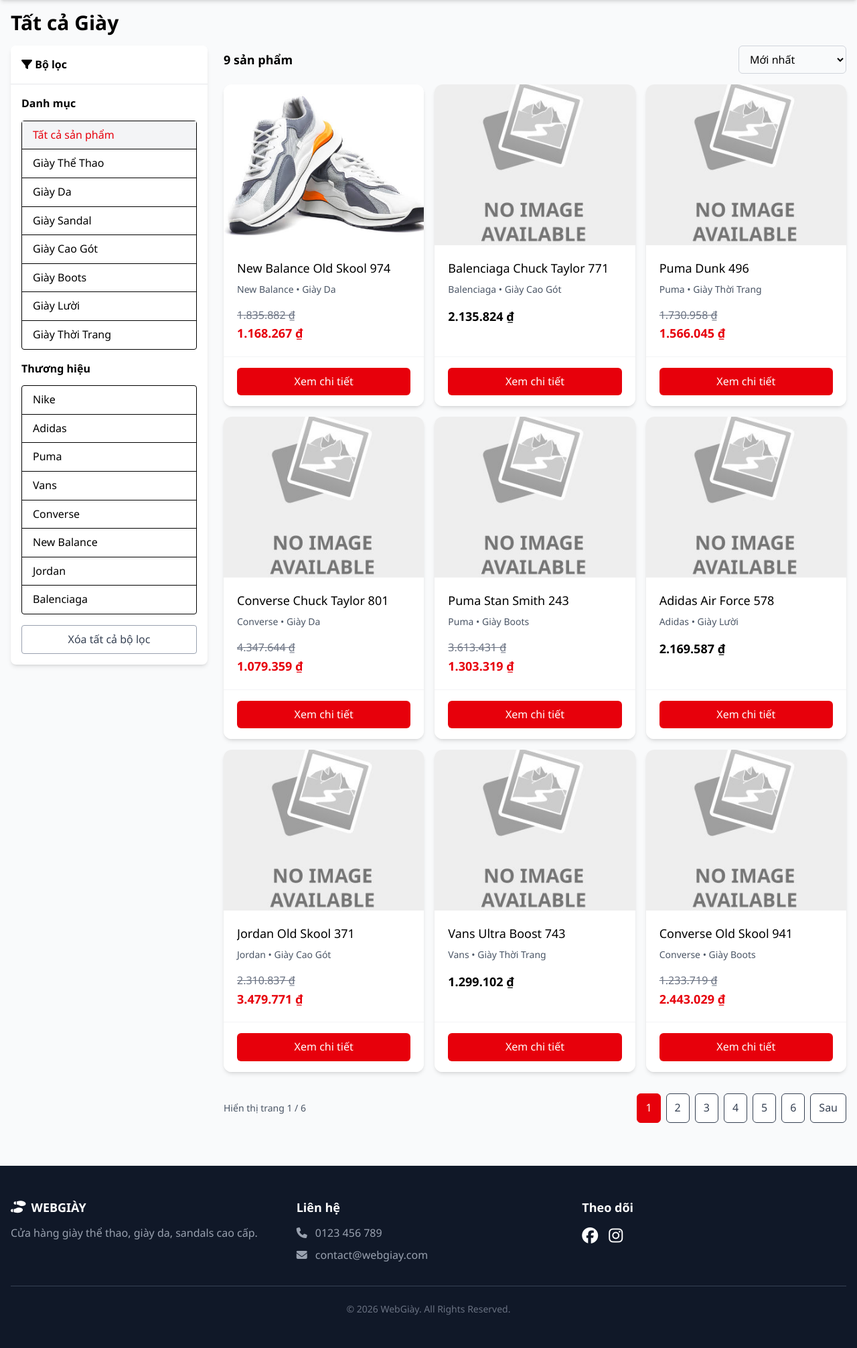
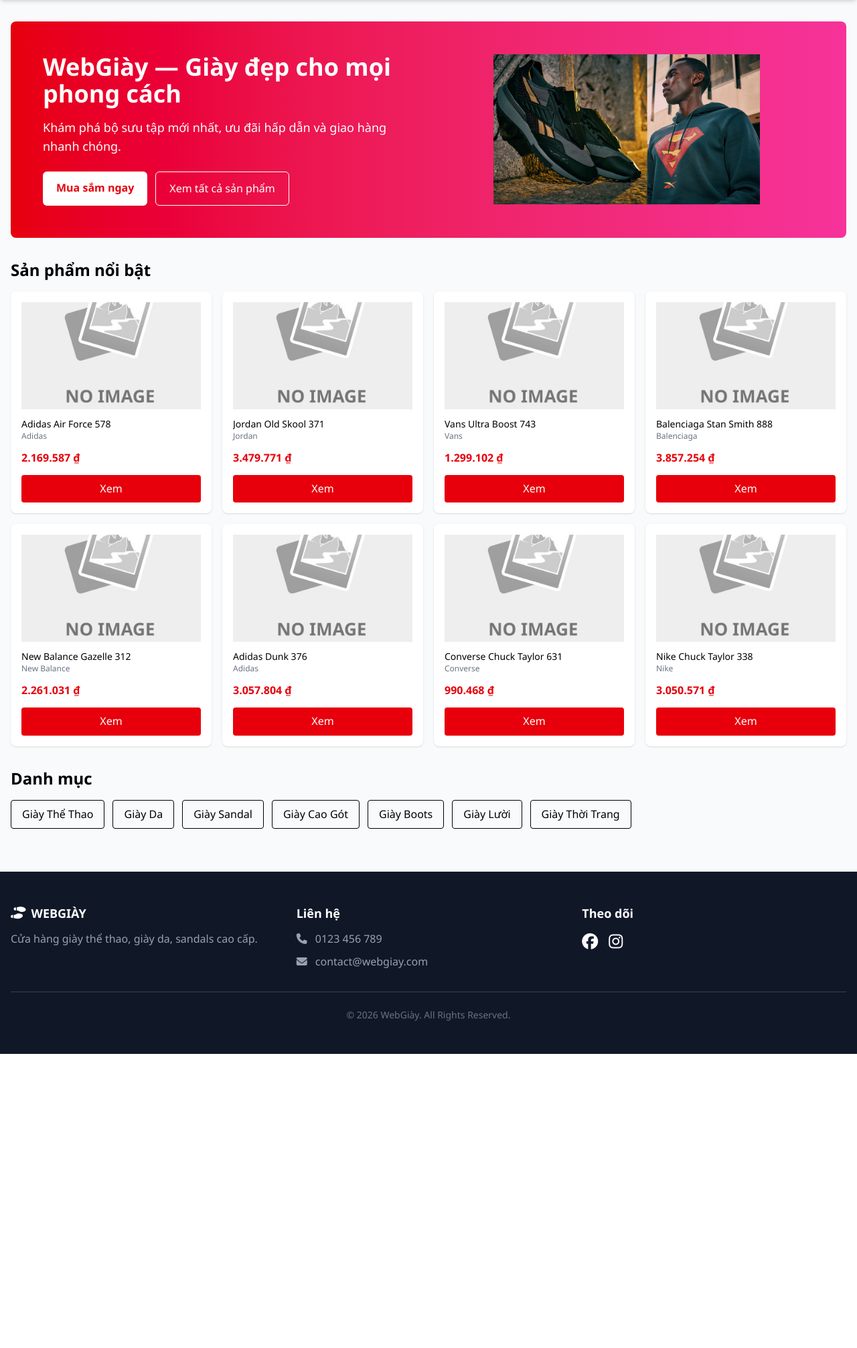
Before and after one commit to rindev0901/webgiay, a Django app: page / in a window 1280 px wide. Shown: the part 78-2090 px from the top of the page at 67% size. After the commit the page ends 1651 px from the top, so only its background shows below. Run offline with Django 5.2, Linux system fonts and the light colour scheme; data comes from the database, SQL or seed files in the repository; data that the repository does not hold is empty; some libraries are stand-ins or nearby versions.

Commit message:
Add homepage template with featured products and categories sections

```diff
--- a/apps/products/views.py
+++ b/apps/products/views.py
@@ -67,6 +67,24 @@ def product_list(request: HttpRequest):
     return render(request, 'product_list.html', context)
 
 
+def landing(request: HttpRequest):
+    """Landing page with featured products"""
+    featured = Product.objects.filter(is_active=True, featured=True)
+    # Prefetch primary images for featured display
+    featured = featured.select_related('brand', 'category').prefetch_related(
+        Prefetch('images', queryset=ProductImage.objects.filter(is_primary=True))
+    )[:8]
+
+    categories = Category.objects.filter(is_active=True)
+
+    context = {
+        'featured': featured,
+        'categories': categories,
+        'title': 'WebGiày - Trang chủ'
+    }
+    return render(request, 'index.html', context)
+
+
 def category_detail(request, slug):
     """Xem theo danh mục + chỉ hiển thị thương hiệu có trong danh mục đó"""
     category = get_object_or_404(Category, slug=slug, is_active=True)
--- a/config/urls.py
+++ b/config/urls.py
@@ -1,6 +1,7 @@
 from django.contrib import admin
 from django.urls import path, include
 from django.shortcuts import redirect
+from apps.products import views as product_views
 from django.conf.urls.static import static
 from django.conf import settings
 
@@ -8,7 +9,8 @@ urlpatterns = [
     path('admin/', admin.site.urls),
     path("cart/", include(("apps.cart.urls", "cart"), namespace="cart")),
     path("accounts/", include(("apps.accounts.urls", "accounts"), namespace="accounts")),
-    path('', include('apps.products.urls')),
+    path('', product_views.landing, name='landing'),
+    path('products/', include('apps.products.urls')),
 
 ]
 urlpatterns += static(settings.MEDIA_URL, document_root=settings.MEDIA_ROOT)
--- a/static/css/output.css
+++ b/static/css/output.css
@@ -11,6 +11,7 @@
     --color-red-600: oklch(57.7% 0.245 27.325);
     --color-red-700: oklch(50.5% 0.213 27.518);
     --color-green-600: oklch(62.7% 0.194 149.214);
+    --color-pink-500: oklch(65.6% 0.241 354.308);
     --color-gray-50: oklch(98.5% 0.002 247.839);
     --color-gray-100: oklch(96.7% 0.003 264.542);
     --color-gray-200: oklch(92.8% 0.006 264.531);
@@ -36,9 +37,12 @@
     --text-2xl--line-height: calc(2 / 1.5);
     --text-3xl: 1.875rem;
     --text-3xl--line-height: calc(2.25 / 1.875);
+    --text-4xl: 2.25rem;
+    --text-4xl--line-height: calc(2.5 / 2.25);
     --font-weight-medium: 500;
     --font-weight-semibold: 600;
     --font-weight-bold: 700;
+    --font-weight-extrabold: 800;
     --radius-md: 0.375rem;
     --radius-lg: 0.5rem;
     --radius-xl: 0.75rem;
@@ -248,6 +252,9 @@
   .mt-2 {
     margin-top: calc(var(--spacing) * 2);
   }
+  .mt-3 {
+    margin-top: calc(var(--spacing) * 3);
+  }
   .mt-4 {
     margin-top: calc(var(--spacing) * 4);
   }
@@ -317,9 +324,6 @@
   .inline-flex {
     display: inline-flex;
   }
-  .table {
-    display: table;
-  }
   .h-6 {
     height: calc(var(--spacing) * 6);
   }
@@ -329,11 +333,17 @@
   .h-20 {
     height: calc(var(--spacing) * 20);
   }
+  .h-40 {
+    height: calc(var(--spacing) * 40);
+  }
   .h-60 {
     height: calc(var(--spacing) * 60);
   }
   .h-full {
     height: 100%;
+  }
+  .max-h-56 {
+    max-height: calc(var(--spacing) * 56);
   }
   .max-h-130 {
     max-height: calc(var(--spacing) * 130);
@@ -377,14 +387,8 @@
   .flex-none {
     flex: none;
   }
-  .border-collapse {
-    border-collapse: collapse;
-  }
   .cursor-pointer {
     cursor: pointer;
-  }
-  .resize {
-    resize: both;
   }
   .grid-cols-1 {
     grid-template-columns: repeat(1, minmax(0, 1fr));
@@ -520,6 +524,18 @@
   .bg-white {
     background-color: var(--color-white);
   }
+  .bg-gradient-to-r {
+    --tw-gradient-position: to right in oklab;
+    background-image: linear-gradient(var(--tw-gradient-stops));
+  }
+  .from-red-600 {
+    --tw-gradient-from: var(--color-red-600);
+    --tw-gradient-stops: var(--tw-gradient-via-stops, var(--tw-gradient-position), var(--tw-gradient-from) var(--tw-gradient-from-position), var(--tw-gradient-to) var(--tw-gradient-to-position));
+  }
+  .to-pink-500 {
+    --tw-gradient-to: var(--color-pink-500);
+    --tw-gradient-stops: var(--tw-gradient-via-stops, var(--tw-gradient-position), var(--tw-gradient-from) var(--tw-gradient-from-position), var(--tw-gradient-to) var(--tw-gradient-to-position));
+  }
   .object-contain {
     object-fit: contain;
   }
@@ -534,6 +550,9 @@
   }
   .p-6 {
     padding: calc(var(--spacing) * 6);
+  }
+  .p-12 {
+    padding: calc(var(--spacing) * 12);
   }
   .px-2 {
     padding-inline: calc(var(--spacing) * 2);
@@ -588,6 +607,10 @@
     font-size: var(--text-3xl);
     line-height: var(--tw-leading, var(--text-3xl--line-height));
   }
+  .text-4xl {
+    font-size: var(--text-4xl);
+    line-height: var(--tw-leading, var(--text-4xl--line-height));
+  }
   .text-lg {
     font-size: var(--text-lg);
     line-height: var(--tw-leading, var(--text-lg--line-height));
@@ -603,6 +626,10 @@
   .font-bold {
     --tw-font-weight: var(--font-weight-bold);
     font-weight: var(--font-weight-bold);
+  }
+  .font-extrabold {
+    --tw-font-weight: var(--font-weight-extrabold);
+    font-weight: var(--font-weight-extrabold);
   }
   .font-medium {
     --tw-font-weight: var(--font-weight-medium);
@@ -636,9 +663,6 @@
   .line-through {
     text-decoration-line: line-through;
   }
-  .underline {
-    text-decoration-line: underline;
-  }
   .shadow {
     --tw-shadow: 0 1px 3px 0 var(--tw-shadow-color, rgb(0 0 0 / 0.1)), 0 1px 2px -1px var(--tw-shadow-color, rgb(0 0 0 / 0.1));
     box-shadow: var(--tw-inset-shadow), var(--tw-inset-ring-shadow), var(--tw-ring-offset-shadow), var(--tw-ring-shadow), var(--tw-shadow);
@@ -650,10 +674,6 @@
   .shadow-md {
     --tw-shadow: 0 4px 6px -1px var(--tw-shadow-color, rgb(0 0 0 / 0.1)), 0 2px 4px -2px var(--tw-shadow-color, rgb(0 0 0 / 0.1));
     box-shadow: var(--tw-inset-shadow), var(--tw-inset-ring-shadow), var(--tw-ring-offset-shadow), var(--tw-ring-shadow), var(--tw-shadow);
-  }
-  .outline {
-    outline-style: var(--tw-outline-style);
-    outline-width: 1px;
   }
   .filter {
     filter: var(--tw-blur,) var(--tw-brightness,) var(--tw-contrast,) var(--tw-grayscale,) var(--tw-hue-rotate,) var(--tw-invert,) var(--tw-saturate,) var(--tw-sepia,) var(--tw-drop-shadow,);
@@ -802,6 +822,11 @@
       outline-style: none;
     }
   }
+  .sm\:grid-cols-2 {
+    @media (width >= 40rem) {
+      grid-template-columns: repeat(2, minmax(0, 1fr));
+    }
+  }
   .sm\:flex-row {
     @media (width >= 40rem) {
       flex-direction: row;
@@ -852,6 +877,11 @@
       grid-template-columns: repeat(4, minmax(0, 1fr));
     }
   }
+  .lg\:flex-row {
+    @media (width >= 64rem) {
+      flex-direction: row;
+    }
+  }
 }
 @property --tw-space-y-reverse {
   syntax: "*";
@@ -862,6 +892,48 @@
   syntax: "*";
   inherits: false;
   initial-value: solid;
+}
+@property --tw-gradient-position {
+  syntax: "*";
+  inherits: false;
+}
+@property --tw-gradient-from {
+  syntax: "<color>";
+  inherits: false;
+  initial-value: #0000;
+}
+@property --tw-gradient-via {
+  syntax: "<color>";
+  inherits: false;
+  initial-value: #0000;
+}
+@property --tw-gradient-to {
+  syntax: "<color>";
+  inherits: false;
+  initial-value: #0000;
+}
+@property --tw-gradient-stops {
+  syntax: "*";
+  inherits: false;
+}
+@property --tw-gradient-via-stops {
+  syntax: "*";
+  inherits: false;
+}
+@property --tw-gradient-from-position {
+  syntax: "<length-percentage>";
+  inherits: false;
+  initial-value: 0%;
+}
+@property --tw-gradient-via-position {
+  syntax: "<length-percentage>";
+  inherits: false;
+  initial-value: 50%;
+}
+@property --tw-gradient-to-position {
+  syntax: "<length-percentage>";
+  inherits: false;
+  initial-value: 100%;
 }
 @property --tw-font-weight {
   syntax: "*";
@@ -931,11 +1003,6 @@
   syntax: "*";
   inherits: false;
   initial-value: 0 0 #0000;
-}
-@property --tw-outline-style {
-  syntax: "*";
-  inherits: false;
-  initial-value: solid;
 }
 @property --tw-blur {
   syntax: "*";
@@ -1029,6 +1096,15 @@
     *, ::before, ::after, ::backdrop {
       --tw-space-y-reverse: 0;
       --tw-border-style: solid;
+      --tw-gradient-position: initial;
+      --tw-gradient-from: #0000;
+      --tw-gradient-via: #0000;
+      --tw-gradient-to: #0000;
+      --tw-gradient-stops: initial;
+      --tw-gradient-via-stops: initial;
+      --tw-gradient-from-position: 0%;
+      --tw-gradient-via-position: 50%;
+      --tw-gradient-to-position: 100%;
       --tw-font-weight: initial;
       --tw-shadow: 0 0 #0000;
       --tw-shadow-color: initial;
@@ -1044,7 +1120,6 @@
       --tw-ring-offset-width: 0px;
       --tw-ring-offset-color: #fff;
       --tw-ring-offset-shadow: 0 0 #0000;
-      --tw-outline-style: solid;
       --tw-blur: initial;
       --tw-brightness: initial;
       --tw-contrast: initial;
--- a/templates/base.html
+++ b/templates/base.html
@@ -25,7 +25,7 @@
 					<!-- Logo -->
 					<a
 						class="text-2xl font-bold flex items-center gap-2"
-						href="{% url 'products:product_list' %}"
+						href="{% url 'landing' %}"
 					>
 						<i class="fas fa-shoe-prints"></i> WEBGIÀY
 					</a>
--- /dev/null
+++ b/templates/index.html
@@ -0,0 +1,59 @@
+{% extends 'base.html' %}
+{% load static %}
+{% load format_money %}
+
+{% block title %}{{ title|default:'WebGiày - Trang chủ' }}{% endblock %}
+
+{% block content %}
+<div class="max-w-7xl mx-auto mt-8">
+    <section class="bg-gradient-to-r from-red-600 to-pink-500 rounded-lg text-white p-12 mb-8">
+        <div class="flex flex-col lg:flex-row items-center gap-8">
+            <div class="flex-1">
+                <h1 class="text-4xl font-extrabold mb-4">WebGiày — Giày đẹp cho mọi phong cách</h1>
+                <p class="text-lg mb-6">Khám phá bộ sưu tập mới nhất, ưu đãi hấp dẫn và giao hàng nhanh chóng.</p>
+                <div class="flex gap-3">
+                    <a href="{% url 'products:product_list' %}" class="bg-white text-red-600 px-5 py-3 rounded-md font-semibold shadow">Mua sắm ngay</a>
+                    <a href="{% url 'products:product_list' %}" class="border border-white px-5 py-3 rounded-md">Xem tất cả sản phẩm</a>
+                </div>
+            </div>
+            <div class="flex-1">
+                <img src="{% static 'images/hero-shoes.png' %}" alt="Hero" class="mx-auto max-h-56 object-contain" />
+            </div>
+        </div>
+    </section>
+
+    <section class="mb-8">
+        <h2 class="text-2xl font-semibold mb-4">Sản phẩm nổi bật</h2>
+        <div class="grid grid-cols-1 sm:grid-cols-2 md:grid-cols-3 lg:grid-cols-4 gap-4">
+            {% for p in featured %}
+            <div class="bg-white rounded-lg shadow p-4 flex flex-col h-full">
+                {% if p.images.first %}
+                <img src="{{ p.images.first.image.url }}" alt="{{ p.name }}" class="w-full h-40 object-cover mb-3" />
+                {% else %}
+                <img src="{% static 'images/no-image.jpg' %}" class="w-full h-40 object-cover mb-3" />
+                {% endif %}
+                <div class="flex-1">
+                    <h3 class="font-medium text-sm line-clamp-2">{{ p.name }}</h3>
+                    <p class="text-xs text-gray-500">{{ p.brand.name }}</p>
+                </div>
+                <div class="mt-3">
+                    <span class="font-bold text-red-600">{{ p.final_price|vnd }}</span>
+                </div>
+                <a href="{% url 'products:product_detail' p.slug %}" class="mt-3 block text-center bg-red-600 text-white py-2 rounded">Xem</a>
+            </div>
+            {% empty %}
+            <p>Chưa có sản phẩm nổi bật.</p>
+            {% endfor %}
+        </div>
+    </section>
+
+    <section>
+        <h2 class="text-2xl font-semibold mb-4">Danh mục</h2>
+        <div class="flex flex-wrap gap-3">
+            {% for c in categories %}
+                <a href="{% url 'products:category_detail' c.slug %}" class="px-4 py-2 border rounded">{{ c.name }}</a>
+            {% endfor %}
+        </div>
+    </section>
+</div>
+{% endblock %}
```
Also changed, not shown: static/images/hero-shoes.png (added).
